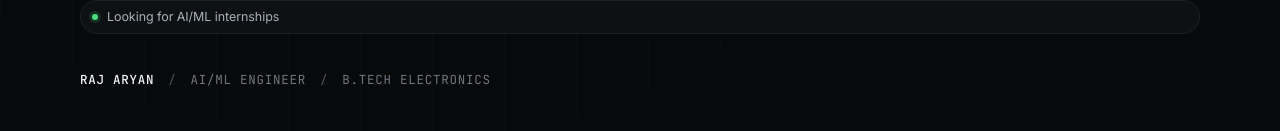
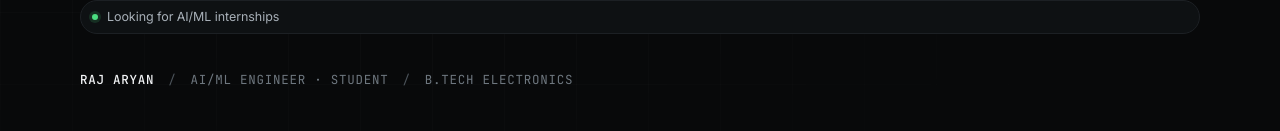
Before and after one commit to rajaryan1111/raj-aryan-portfolio, a React (Vite) app: page / in a window 1280 px wide. Shown: the part 196-327 px from the top of the page. Built offline with nearby package versions, Linux system fonts and the light colour scheme.

Commit message:
copy: clarify student positioning

```diff
--- a/src/data/profile.js
+++ b/src/data/profile.js
@@ -1,6 +1,6 @@
 export const profile = {
   name: 'Raj Aryan',
-  role: 'AI/ML Engineer',
+  role: 'AI/ML Engineer · Student',
   initials: 'RA',
   headlineTop: 'BUILDING AI SYSTEMS END TO END',
   headlineBottom: 'FROM MODEL TO INTERFACE.',
```
